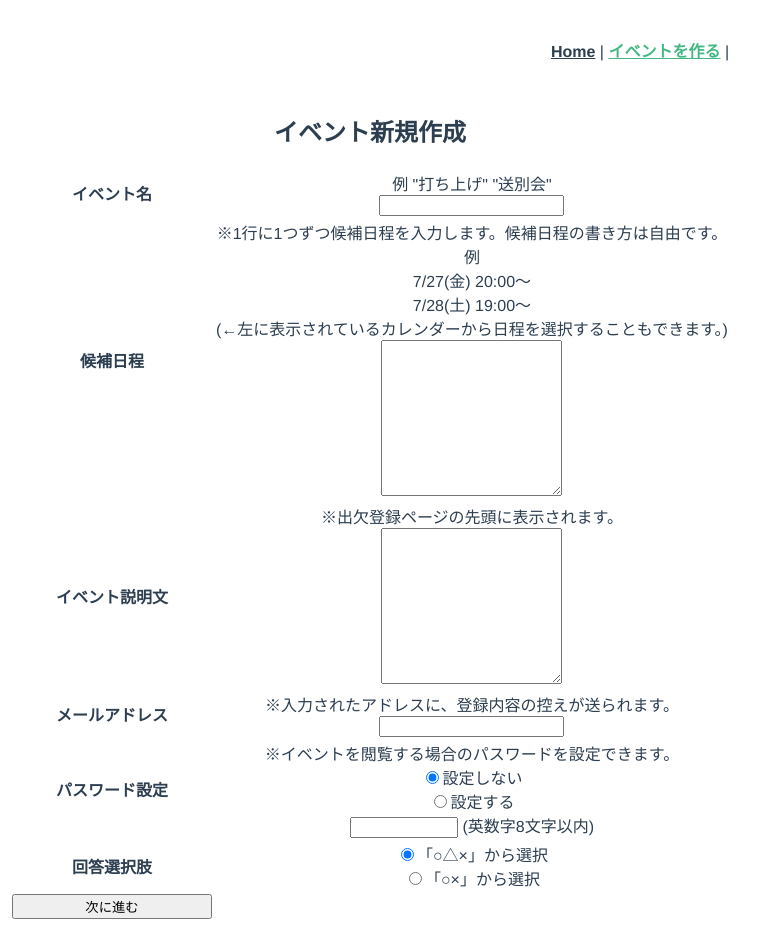
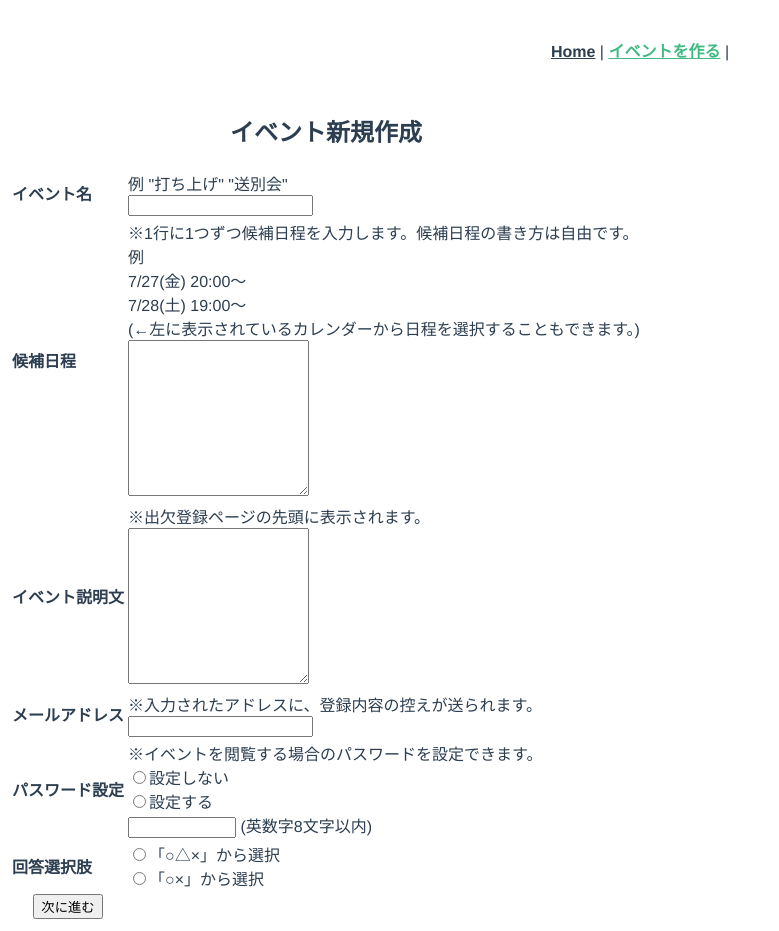
Before and after one commit to kanacoyn/arrangeapp, a Vue app: page /event in a window 1280 px wide. Shown: the whole page, without its empty margins (0-779 px from the left). Built offline with nearby package versions, Linux system fonts and the light colour scheme.

Commit message:
v-modelを作成しエラーを表示させる機能

```diff
--- a/src/views/Event.vue
+++ b/src/views/Event.vue
@@ -19,6 +19,7 @@
                         maxlength="250"
                         value=""
                         class="inputbox"
+                        v-model="eventName"
                       />
                     </td>
                   </tr>
@@ -35,6 +36,7 @@
                         name="schedule"
                         id="schedule"
                         rows="10"
+                        v-model="date"
                       ></textarea>
                     </td>
                   </tr>
@@ -45,6 +47,7 @@
                       ※出欠登録ページの先頭に表示されます。<br /><textarea
                         name="explain"
                         rows="10"
+                        v-model="description"
                       ></textarea>
                     </td>
                   </tr>
@@ -59,6 +62,7 @@
                         name="email"
                         maxlength="100"
                         value=""
+                        v-model="email"
                       />
                     </td>
                   </tr>
@@ -74,6 +78,7 @@
                         id="pw0"
                         value="0"
                         checked=""
+                        v-model="password"
                       />
                       <label for="pw0">設定しない</label><br />
                       <input type="radio" name="pw" id="pw1" value="1" />
@@ -98,6 +103,7 @@
                         id="eventchoice1"
                         value="1"
                         checked=""
+                        v-model="answerChoise"
                       />
                       <label for="eventchoice1">「○△×」から選択</label><br />
 
@@ -106,18 +112,22 @@
                         name="eventchoice"
                         id="eventchoice2"
                         value="2"
+                        v-model="answerChoise"
                       />
                       <label for="eventchoice2">「○×」から選択</label>
                     </td>
                   </tr>
                   <tr>
                     <th align="center">
-                      <input
-                        type="button"
-                        value="次に進む"
-                        onclick="confirmEvent"
-                        style="width: 200px"
-                      />
+                      <div class="row register-admin-btn">
+                        <button
+                          class="btn"
+                          type="button"
+                          v-on:click="registerEvent"
+                        >
+                          <span>次に進む</span>
+                        </button>
+                      </div>
                     </th>
                   </tr>
                 </table>
@@ -134,10 +144,27 @@
 import { Component, Vue } from "vue-property-decorator";
 @Component
 export default class XXXComponent extends Vue {
-  confirmEvent() {
+  // イベント名
+  private eventName = "";
+  // イベント説明ぶん
+  private description = "";
+  // 開催候補の日にち
+  private date = "";
+  // メールアドレス
+  private email = "";
+  // パスワード
+  private password = "";
+  // 回答方法の選択し
+  private answerChoice = "";
+
+  registerEvent() {
     this.$router.push("/confirmEvent");
   }
 }
 </script>
 
-<style scoped></style>
+<style scoped>
+.register {
+  text-align: left;
+}
+</style>
```
